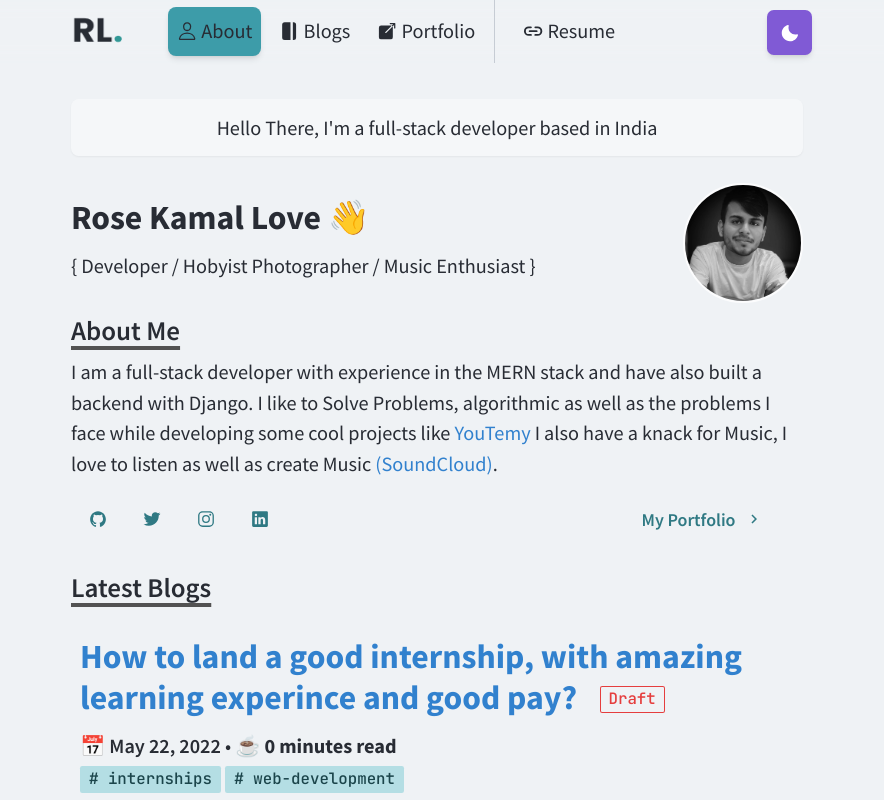
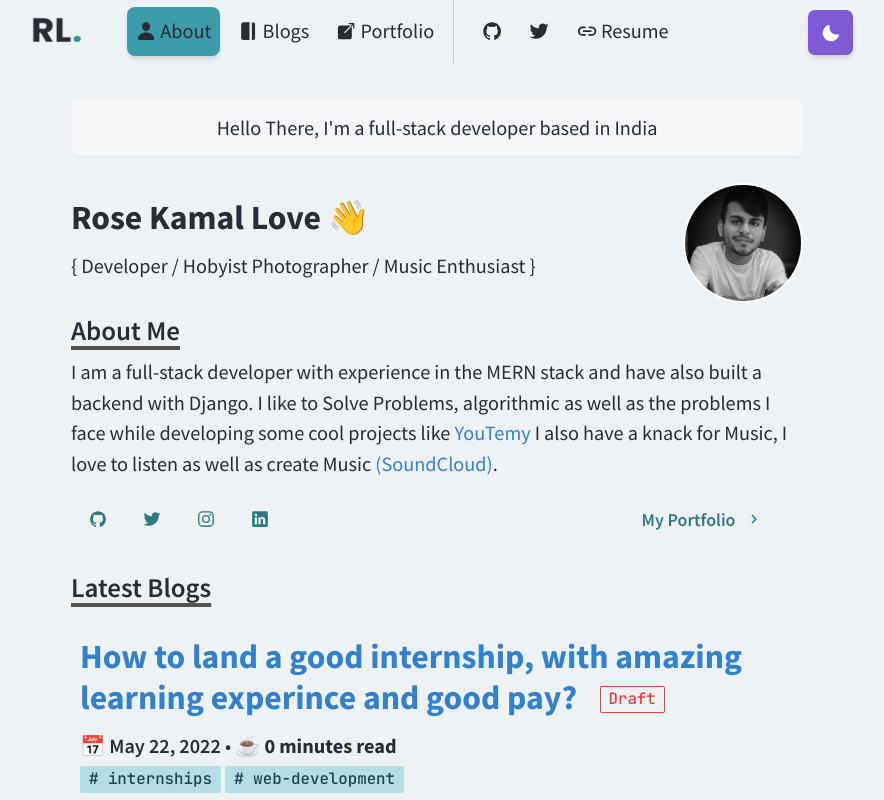
Before and after one commit to rosekamallove/rosekamal.love, a Next.js app: page / in a window 1280 px wide. Shown: the top 800 px of the page, without its empty margins (203-1087 px from the left). Built offline with nearby package versions, Linux system fonts and the light colour scheme.

Commit message:
added: twitter and github

```diff
--- a/components/mobile-nav.tsx
+++ b/components/mobile-nav.tsx
@@ -11,7 +11,14 @@ import {
 } from '@chakra-ui/react'
 import NextLink from 'next/link'
 import React from 'react'
-import { IoJournal, IoLink, IoOpen, IoPersonOutline } from 'react-icons/io5'
+import {
+  IoJournal,
+  IoLink,
+  IoOpen,
+  IoPersonOutline,
+  IoLogoTwitter,
+  IoLogoGithub
+} from 'react-icons/io5'
 import ThemeToggleButton from './theme-toggle-button'
 
 export const MobileNav: React.FC = () => {
@@ -19,6 +26,20 @@ export const MobileNav: React.FC = () => {
     <>
       <ThemeToggleButton />
       <Box ml={2} display={{ base: 'inline-block', md: 'none' }}>
+        <IconButton mr={2} aria-label="github">
+          <NextLink href="https://github.com/rosekamallove">
+            <a>
+              <IoLogoGithub />
+            </a>
+          </NextLink>
+        </IconButton>
+        <IconButton mr={2} aria-label="twitter">
+          <NextLink href="https://twitter.com/RoseKamalLove1">
+            <a>
+              <IoLogoTwitter />
+            </a>
+          </NextLink>
+        </IconButton>
         <Menu colorScheme="teal">
           <MenuButton
             as={IconButton}
--- a/components/navbar.tsx
+++ b/components/navbar.tsx
@@ -15,7 +15,14 @@ import {
 import NextLink from 'next/link'
 import { useRouter } from 'next/router'
 import React from 'react'
-import { IoJournal, IoLink, IoOpen, IoPersonOutline } from 'react-icons/io5'
+import {
+  IoJournal,
+  IoLink,
+  IoLogoGithub,
+  IoLogoTwitter,
+  IoOpen,
+  IoPerson
+} from 'react-icons/io5'
 import Logo from './logo'
 import { MobileNav } from './mobile-nav'
 
@@ -100,7 +107,7 @@ const Navbar = (
         px={2}
         py={0}
         my={0}
-        maxW="container.md"
+        maxW="850px"
         wrap="wrap"
         align="center"
         justify="space-between"
@@ -119,7 +126,7 @@ const Navbar = (
           mt={{ base: 4, nmd: 0 }}
         >
           <LinkItem href="/" path={path}>
-            <IoPersonOutline />
+            <IoPerson />
             About
           </LinkItem>
           <LinkItem href="/blogs" path={path}>
@@ -132,8 +139,21 @@ const Navbar = (
           </LinkItem>
           <Divider orientation="vertical" style={{ margin: '10px' }} />
           <LinkItem
+            href="https://github.com/rosekamallove"
+            target="_blank"
+            path={path}
+          >
+            <IoLogoGithub />
+          </LinkItem>
+          <LinkItem
+            href="https://twitter.com/RoseKamalLove1"
+            target="_blank"
+            path={path}
+          >
+            <IoLogoTwitter />
+          </LinkItem>
+          <LinkItem
             href="https://drive.google.com/file/d/16S4zJlCyRrM5e8k66Ng69h0f1Q1aRL04/view"
-            target="_blank"
             path={path}
           >
             <IoLink />
```
